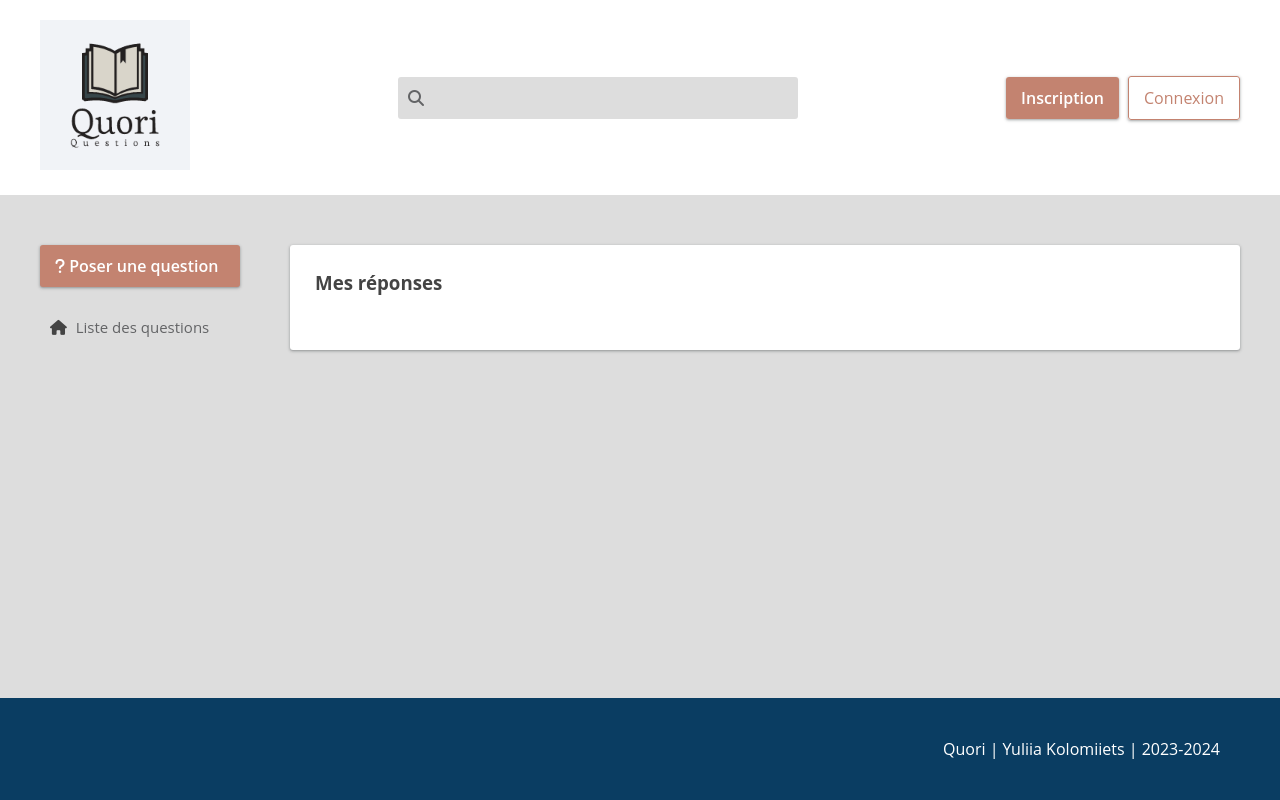
After one commit to YuliaKey/quori, a Symfony app: template templates/user/show_comments.html.twig in a window 1280 px wide. The commit adds this page. Run offline with Twig, Linux system fonts and the light colour scheme; the template is opened without the code that fills it, so the values that code supplies are empty; some libraries are stand-ins or nearby versions.

Commit message:
feat: Affichage des questions et reponses de l'utilisateur connecte

```diff
--- a/public/css/style.css
+++ b/public/css/style.css
@@ -43,6 +43,10 @@ h1,h2,h3,h4,h5 {
 a {
     color: inherit;
     text-decoration: none;
+}
+
+a:hover{
+    opacity: 0.8;
 }
 
 ul {
--- a/templates/partials/_sidebar.html.twig
+++ b/templates/partials/_sidebar.html.twig
@@ -9,15 +9,18 @@
             <i class="fa-solid fa-home mr-5"></i>
             Liste des questions
         </a>
+        {% if is_granted('IS_AUTHENTICATED_FULLY') %}
+            <a href="{{path('show_questions')}}" class="{{ app.request.pathinfo == path('show_questions') ? 'active' : ''}}">
+                <i class="fa-solid fa-pen mr-5"></i>
+                Mes questions
+            </a>
 
-        <a href="#">
-            <i class="fa-solid fa-pen mr-5"></i>
-            Mes questions
-        </a>
+            <a href="{{path('show_comments')}}" class="{{ app.request.pathinfo == path('show_comments') ? 'active' : ''}}">
+                <i class="fa-solid fa-puzzle-piece mr-5"></i>
+                Mes réponses
+            </a>
 
-        <a href="#">
-            <i class="fa-solid fa-puzzle-piece mr-5"></i>
-            Mes réponses
-        </a>
+        {% endif %}
+
     </ul>
 </div>
--- a/templates/question/show.html.twig
+++ b/templates/question/show.html.twig
@@ -43,7 +43,7 @@
 
         {% for comment in question.comments %}
             <div class="question-response-elem d-flex flex-row-nowrap mb-20">
-                {% include "./partials/_rating.html.twig" with {rating: comment.rating, from: 'comment', id: 'comment.id'} %}
+                {% include "./partials/_rating.html.twig" with {rating: comment.rating, from: 'comment', id: comment.id} %}
                 <div class="d-flex flex-column w-100">
                     <div class="d-flex flex-row-nowrap align-items-center pb-10">
                         <a class="d-flex flex-row-nowrap align-items-center" href="{{path('profile_user', {id: comment.author.id})}}">
--- /dev/null
+++ b/templates/user/show_comments.html.twig
@@ -0,0 +1,28 @@
+{% extends "base.html.twig" %}
+
+{% block title %}
+    Mes réponses
+{% endblock title %}
+
+{% block stylesheets %}
+    {{ parent() }}
+    <link rel="stylesheet" href="{{asset('css/question_show.css')}}">
+{% endblock stylesheets %}
+
+{% block body %}
+    <div class="block mb-20">
+        <h3 class="pb-30">Mes réponses</h3>
+        <ul>
+            {% for comment in app.user.comments %}
+                <a href="{{ path('show_question', {id: comment.question.id})}}">
+                    <div class="d-flex flex-row-nowrap align-items-center pb-20">
+                        <p>{{comment.question.title}}</p>
+                        <div class="question-tag">QUESTION</div>
+                    </div>
+                    <li class="pb-30">{{ comment.content | slice(0, 100) }} {% if comment.content | length >= 51 %}...{% endif %}
+                    </li>
+                </a>
+            {% endfor %}
+        </ul>
+    </div>
+{% endblock body %}
```
Also changed, not shown: src/Controller/UserController.php (+24 -11 lines), templates/user/show_questions.html.twig (added, +18 -0 lines).
